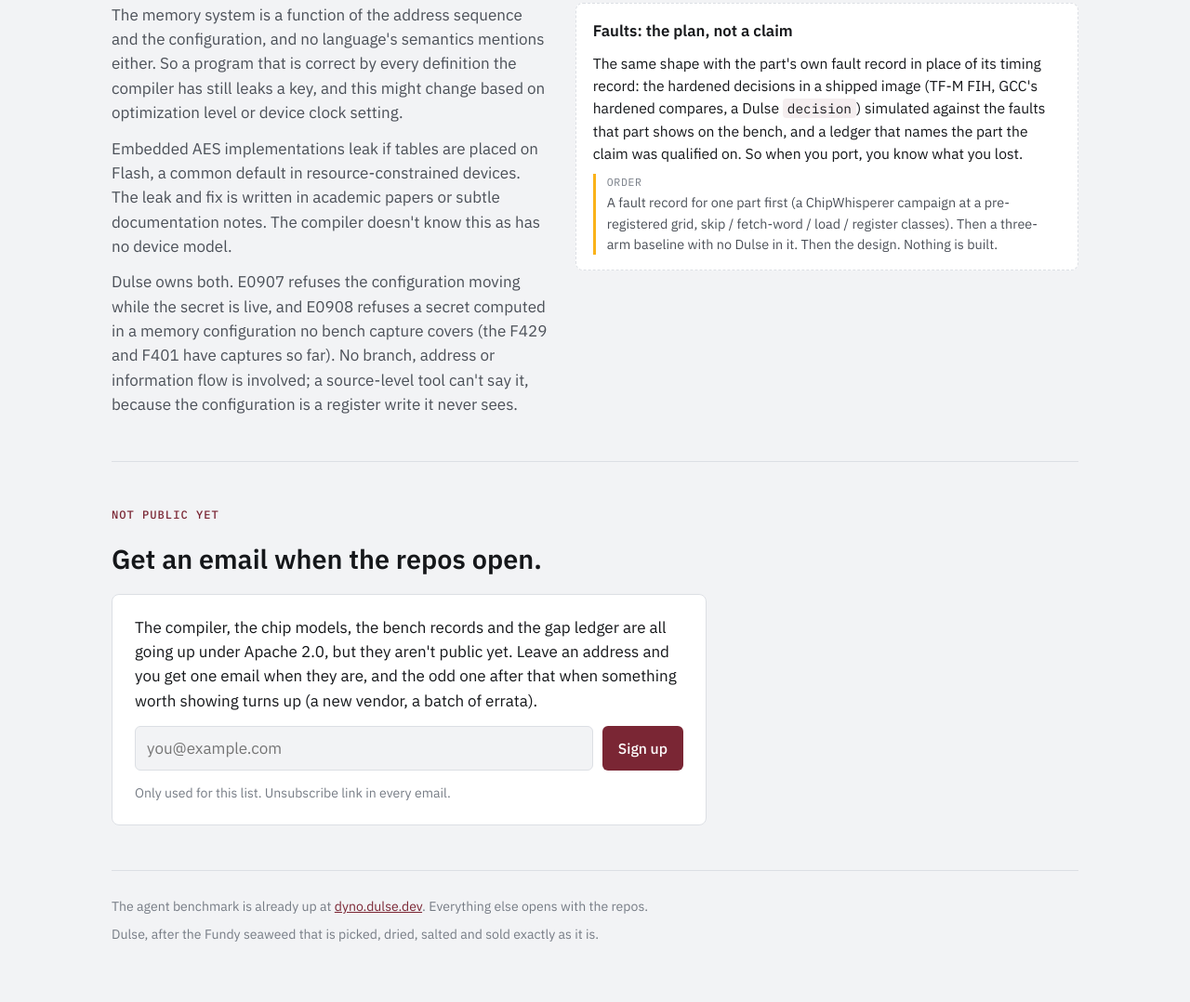
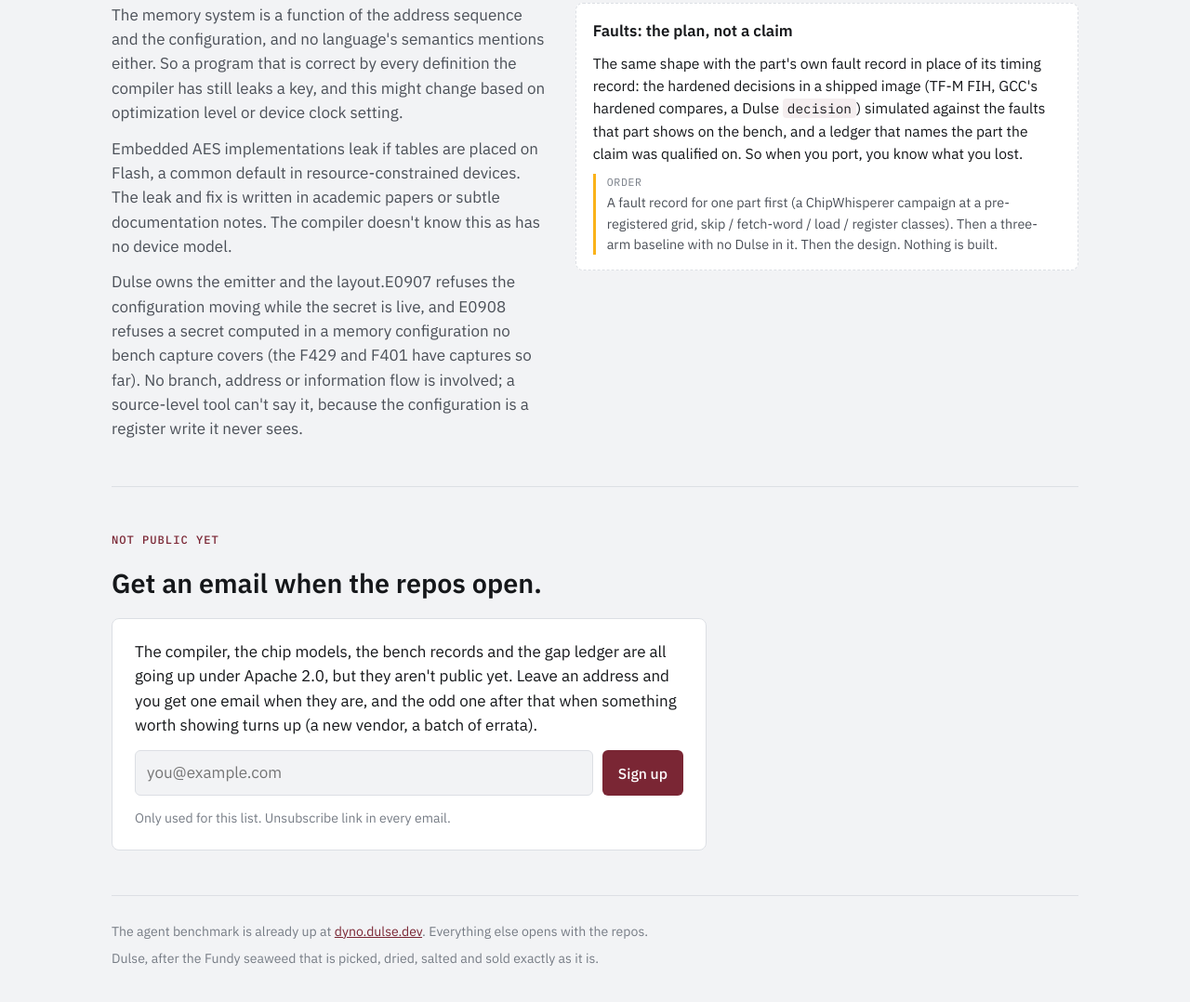
Before and after one commit to dulselang/dulse-site, a plain HTML site: page index.html in a window 1280 px wide. Shown: the part 3674-4752 px from the top of the page at 93% size. Drawn offline with Linux system fonts and the light colour scheme.

Commit message:
Side channels: say what Dulse owns
Co-Authored-By: Claude Fable 5.2 <noreply@anthropic.com>

```diff
--- a/index.html
+++ b/index.html
@@ -288,7 +288,7 @@ task fn control() every 1ms deadline 100us on TIM6 {
       <div class="copy">
         <p>The memory system is a function of the address sequence and the configuration, and no language's semantics mentions either. So a program that is correct by every definition the compiler has still leaks a key, and this might change based on optimization level or device clock setting.</p>
         <p>Embedded AES implementations leak if tables are placed on Flash, a common default in resource-constrained devices. The leak and fix is written in academic papers or subtle documentation notes. The compiler doesn't know this as has no device model.</p>
-        <p>Dulse owns both. E0907 refuses the configuration moving while the secret is live, and E0908 refuses a secret computed in a memory configuration no bench capture covers (the F429 and F401 have captures so far). No branch, address or information flow is involved; a source-level tool can't say it, because the configuration is a register write it never sees.</p>
+        <p>Dulse owns the emitter and the layout.E0907 refuses the configuration moving while the secret is live, and E0908 refuses a secret computed in a memory configuration no bench capture covers (the F429 and F401 have captures so far). No branch, address or information flow is involved; a source-level tool can't say it, because the configuration is a register write it never sees.</p>
       </div>
       <div style="display:grid;gap:12px">
         <div class="tile plan">
```
